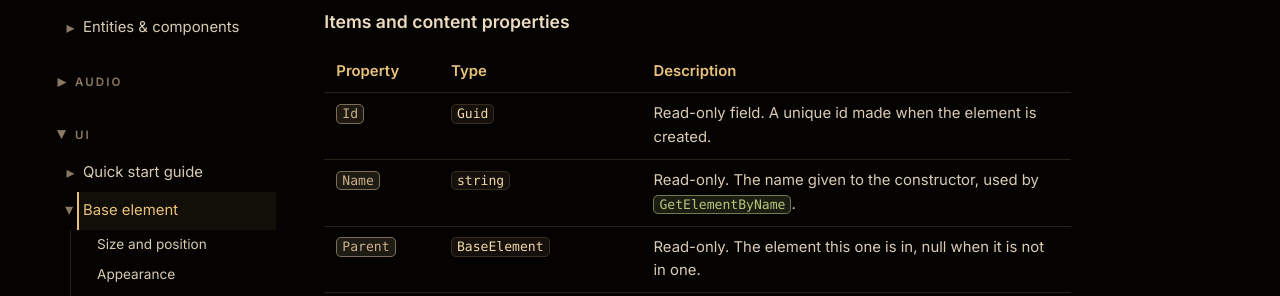
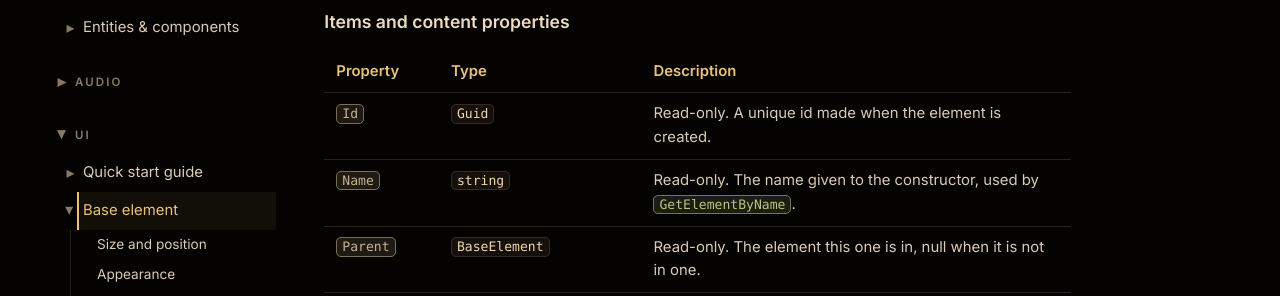
Before and after one commit to Elzianor/borrowedtorch-site, a Jekyll site: the page built from docs/ui-base-element.md, in a window 1280 px wide and 900 px high, scrolled down 9389 px. Shown: the part 156-452 px from the top of the window. Built offline with Jekyll 4.4.1, drawn with Linux system fonts in a browser that asks for light colours; some web fonts are replaced.

Commit message:
List BaseElement.Id as a read-only property
Its glossary page has no Fields section anymore.

Co-Authored-By: Claude Opus 5.5 <noreply@anthropic.com>

```diff
--- a/_data/ui_glossary.yml
+++ b/_data/ui_glossary.yml
@@ -95,6 +95,9 @@
         - title: "Hover<wbr>Tint"
           anchor: hovertint
           kind: prop
+        - title: "Id"
+          anchor: id
+          kind: prop
         - title: "Inherit<wbr>State"
           anchor: inheritstate
           kind: dp
@@ -227,9 +230,6 @@
         - title: "ZIndex"
           anchor: zindex
           kind: dp
-        - title: "Id"
-          anchor: id
-          kind: field
         - title: "Accepts<wbr>Items()"
           anchor: acceptsitems
           kind: method
--- a/docs/ui-base-element.md
+++ b/docs/ui-base-element.md
@@ -272,7 +272,7 @@ Ownership decides what is disposed:
 
 | Property | Type | Description |
 | --- | --- | --- |
-| <a class="ref prop" href="/docs/ui-glossary/elements/base-element/#id-1">`Id`</a> | `Guid` | Read-only field. A unique id made when the element is created. |
+| <a class="ref prop" href="/docs/ui-glossary/elements/base-element/#id">`Id`</a> | `Guid` | Read-only. A unique id made when the element is created. |
 | <a class="ref prop" href="/docs/ui-glossary/elements/base-element/#name">`Name`</a> | `string` | Read-only. The name given to the constructor, used by <a class="ref method" href="/docs/ui-glossary/elements/base-element/#getelementbyname">`GetElementByName`</a>. |
 | <a class="ref prop" href="/docs/ui-glossary/elements/base-element/#parent">`Parent`</a> | `BaseElement` | Read-only. The element this one is in, null when it is not in one. |
 | <a class="ref prop" href="/docs/ui-glossary/elements/base-element/#children">`Children`</a> | <code>IReadOnlyList&lt;<a href="/docs/ui-glossary/elements/base-element/">BaseElement</a>&gt;</code> | Read-only. The element's children: its items and the parts it made itself. |
```
Also changed, not shown: docs/ui-glossary/elements/base-element.md (+4 -6 lines).
